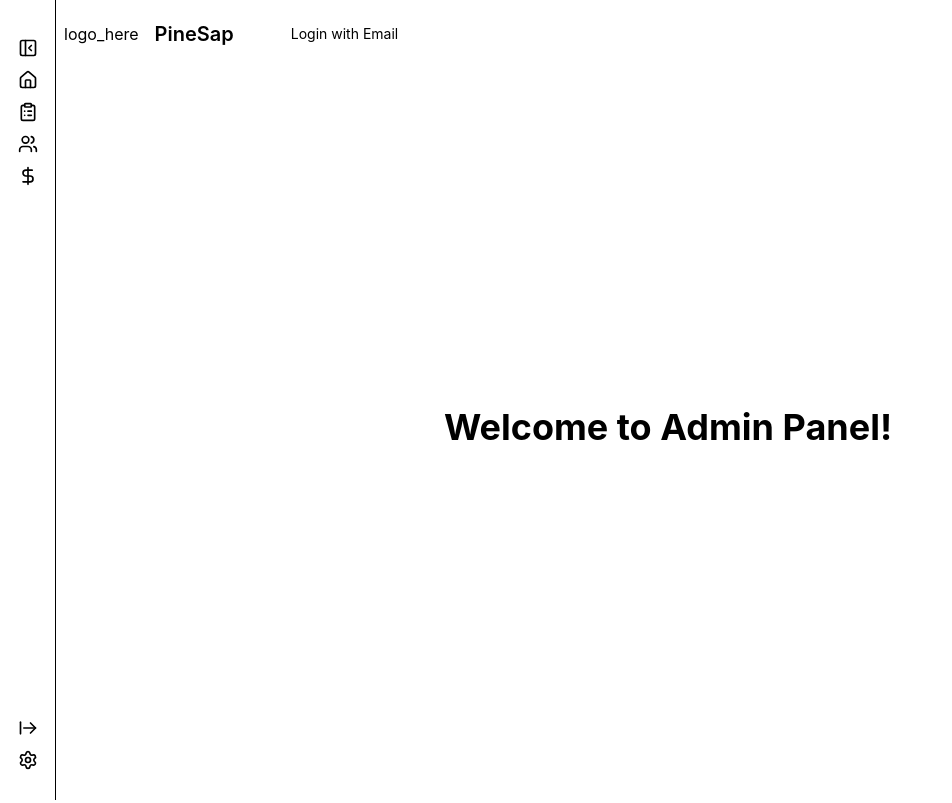
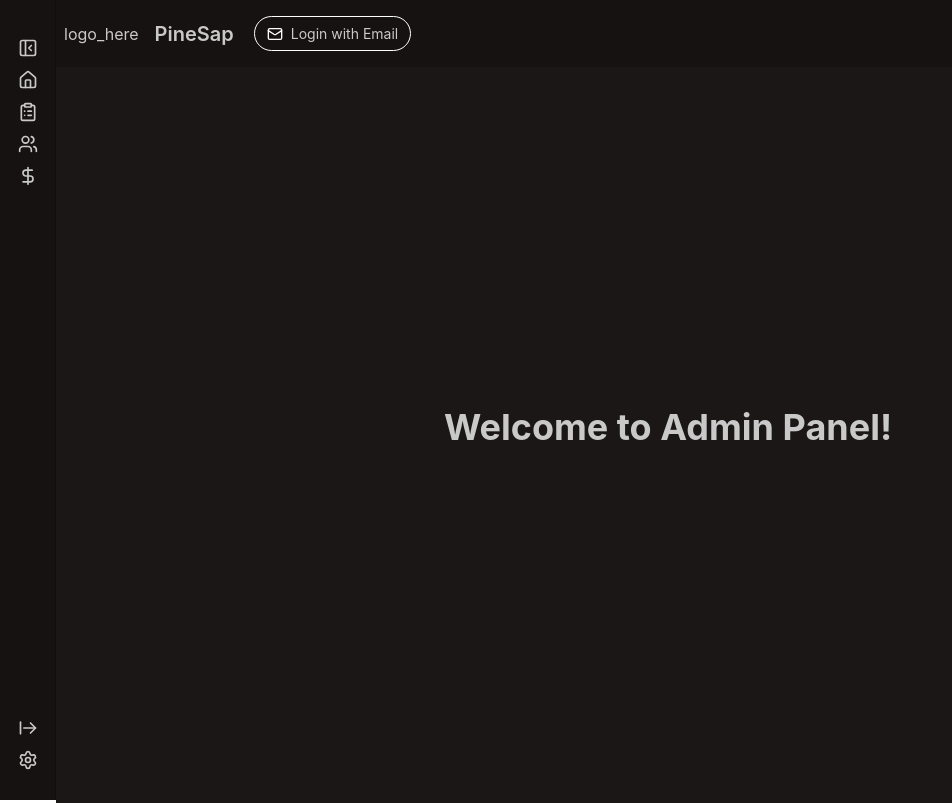
Before and after one commit to CooperW824/PineSap, a Next.js app: page /admin-panel in a window 1280 px wide. Shown: the whole page, without its empty margins (0-952 px from the left). Built offline with nearby package versions, Linux system fonts and the light colour scheme.

Commit message:
add forest theme to all page.tsx files

```diff
--- a/app/admin-panel/page.tsx
+++ b/app/admin-panel/page.tsx
@@ -1,6 +1,9 @@
 export default function AdminPanelPage() {
   return (
-    <main className="flex min-h-[calc(100vh-4rem)] flex-col items-center justify-center py-2 w-full">
+    <main
+      data-theme="forest"
+      className="flex min-h-[calc(100vh-4rem)] w-full flex-col items-center justify-center bg-base-100 py-2 text-base-content"
+    >
       <h1 className="text-4xl font-bold mb-4">Welcome to Admin Panel!</h1>
     </main>
   );
--- a/app/budget/page.tsx
+++ b/app/budget/page.tsx
@@ -1,6 +1,9 @@
 export default function BudgetPage() {
   return (
-    <main className="flex min-h-[calc(100vh-4rem)] flex-col items-center justify-center py-2 w-full">
+    <main
+      data-theme="forest"
+      className="flex min-h-[calc(100vh-4rem)] w-full flex-col items-center justify-center bg-base-100 py-2 text-base-content"
+    >
       <h1 className="text-4xl font-bold mb-4">Welcome to Budget!</h1>
     </main>
   );
--- a/app/components/sidebar.tsx
+++ b/app/components/sidebar.tsx
@@ -21,7 +21,10 @@ export default function SideBar() {
         className="drawer-overlay"
       ></label>
 
-      <aside className="flex h-screen flex-col items-start border-r border-base-300 bg-base-200 is-drawer-close:w-14 is-drawer-open:w-64">
+      <aside
+        data-theme="forest"
+        className="flex h-screen flex-col items-start border-r border-base-300 bg-base-200 is-drawer-close:w-14 is-drawer-open:w-64"
+      >
 
         {/* This is our close sidebar button */}
         <ul className="menu w-full grow pt-8">
--- a/app/components/topbar.tsx
+++ b/app/components/topbar.tsx
@@ -2,7 +2,7 @@ import Link from "next/link";
 
 export default function TopBar() {
   return (
-    <nav className="navbar w-full bg-base-200 bg-border-300">
+    <nav data-theme = "forest" className="navbar w-full bg-base-200 bg-border-300">
 
       {/* Replace w/ img tag or svg for logo*/}
       <div> logo_here </div>
--- a/app/login/page.tsx
+++ b/app/login/page.tsx
@@ -1,6 +1,9 @@
 export default function LoginPage() {
   return (
-    <main className="flex min-h-[calc(100vh-4rem)] w-full flex-col items-center justify-center py-2">
+    <main
+      data-theme="forest"
+      className="flex min-h-[calc(100vh-4rem)] w-full flex-col items-center justify-center bg-base-100 py-2 text-base-content"
+    >
       <h1 className="mb-4 text-4xl font-bold">Login Page</h1>
     </main>
   );
--- a/app/page.tsx
+++ b/app/page.tsx
@@ -1,6 +1,9 @@
 export default function Home() {
   return (
-    <main className="flex min-h-[calc(100vh-4rem)] flex-col items-center justify-center py-2 w-full">
+    <main
+      data-theme="forest"
+      className="flex min-h-[calc(100vh-4rem)] w-full flex-col items-center justify-center bg-base-100 py-2 text-base-content"
+    >
       <h1 className="text-4xl font-bold mb-4">Welcome to PineSap!</h1>
       <button className="btn btn-accent">Get Started</button>
     </main>
--- a/app/requests/page.tsx
+++ b/app/requests/page.tsx
@@ -1,6 +1,9 @@
 export default function RequestsPage() {
   return (
-    <main className="flex min-h-[calc(100vh-4rem)] flex-col items-center justify-center py-2 w-full">
+    <main
+      data-theme="forest"
+      className="flex min-h-[calc(100vh-4rem)] w-full flex-col items-center justify-center bg-base-100 py-2 text-base-content"
+    >
       <h1 className="text-4xl font-bold mb-4">Welcome to Requests!</h1>
     </main>
   );
--- a/app/sign-out/page.tsx
+++ b/app/sign-out/page.tsx
@@ -1,6 +1,9 @@
 export default function SignOutPage() {
   return (
-    <main className="flex min-h-[calc(100vh-4rem)] w-full flex-col items-center justify-center py-2">
+    <main
+      data-theme="forest"
+      className="flex min-h-[calc(100vh-4rem)] w-full flex-col items-center justify-center bg-base-100 py-2 text-base-content"
+    >
       <h1 className="mb-4 text-4xl font-bold">Sign Out Page</h1>
     </main>
   );
--- a/app/user-management/page.tsx
+++ b/app/user-management/page.tsx
@@ -1,6 +1,9 @@
 export default function UserManagementPage() {
   return (
-    <main className="flex min-h-[calc(100vh-4rem)] flex-col items-center justify-center py-2 w-full">
+    <main
+      data-theme="forest"
+      className="flex min-h-[calc(100vh-4rem)] w-full flex-col items-center justify-center bg-base-100 py-2 text-base-content"
+    >
       <h1 className="text-4xl font-bold mb-4">Welcome to User Management!</h1>
     </main>
   );
```
